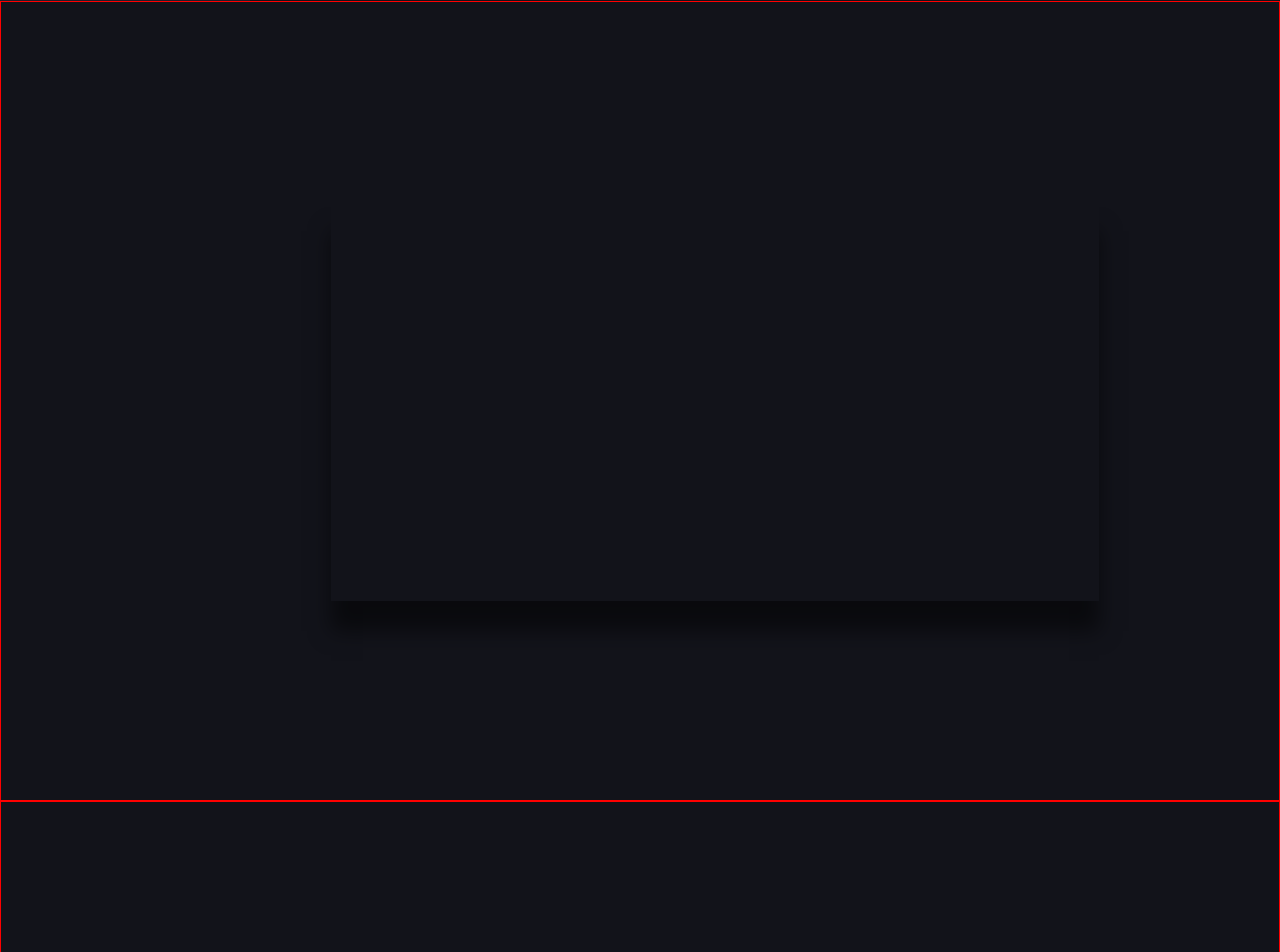
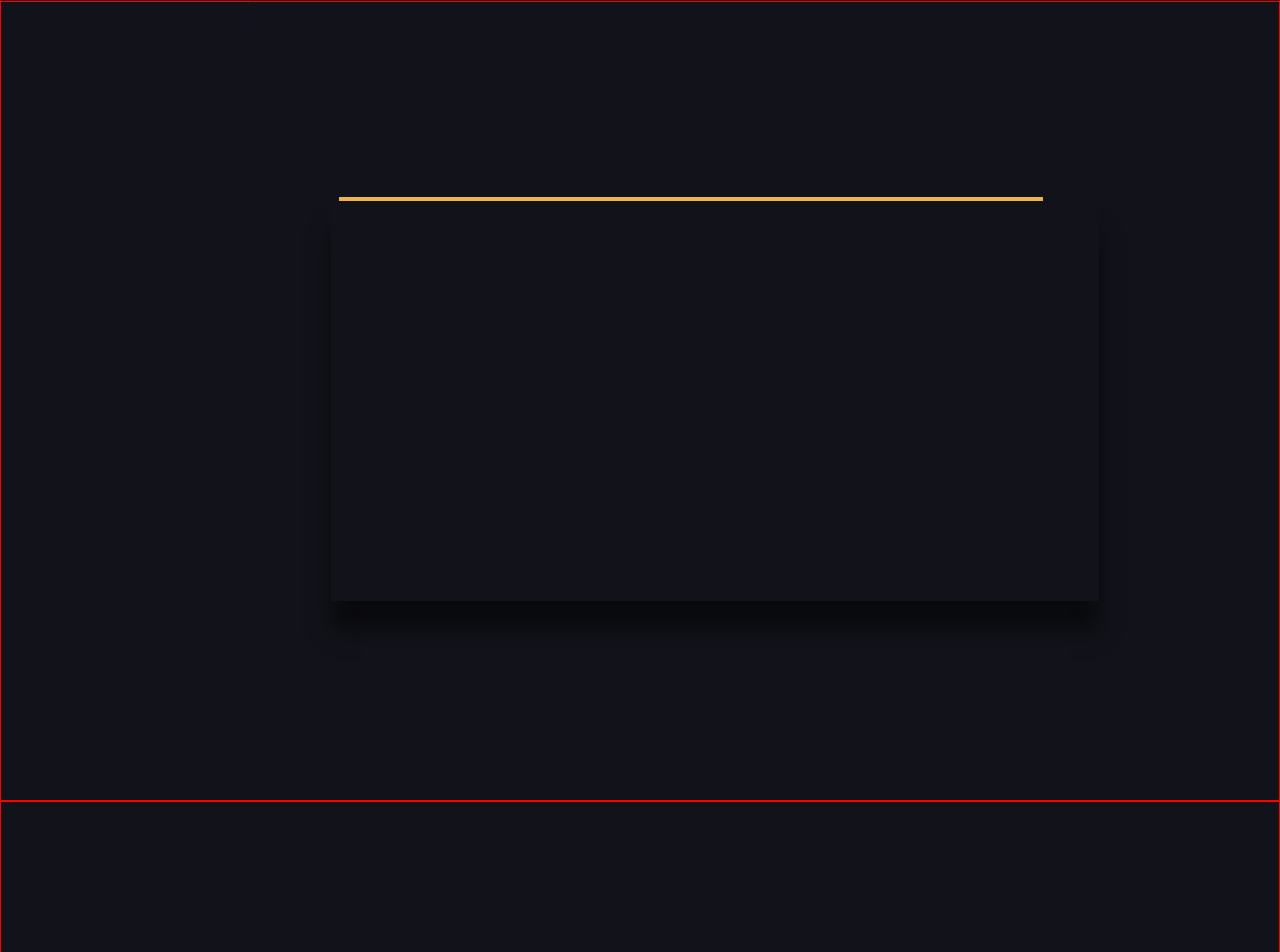
Before and after one commit to AdamAranha/portfolio, a React (Create React App) app in the folder client/: page / in a window 1280 px wide. Shown: the part 799-1751 px from the top of the page. Built offline with nearby package versions, Linux system fonts and the light colour scheme.

Commit message:
Trying out different section shadow effect

```diff
--- a/client/src/components/Header/_header.scss
+++ b/client/src/components/Header/_header.scss
@@ -23,7 +23,7 @@ $fancy:false;
     height: 100vh;
     max-height:100%;
     width: 120px;
-    z-index: 1;
+    z-index: 10;
     transition: width ease-in-out 300ms;
     overflow: hidden;
 
--- a/client/src/components/Skills/Skills.js
+++ b/client/src/components/Skills/Skills.js
@@ -3,9 +3,12 @@ import React from 'react';
 export default function Skills() {
     return (
         <div className='skills' id='skills'>
+
+
             <div className='container'>
 
             </div>
+            <div className='container-shadow'></div>
         </div>
     )
 }
```
